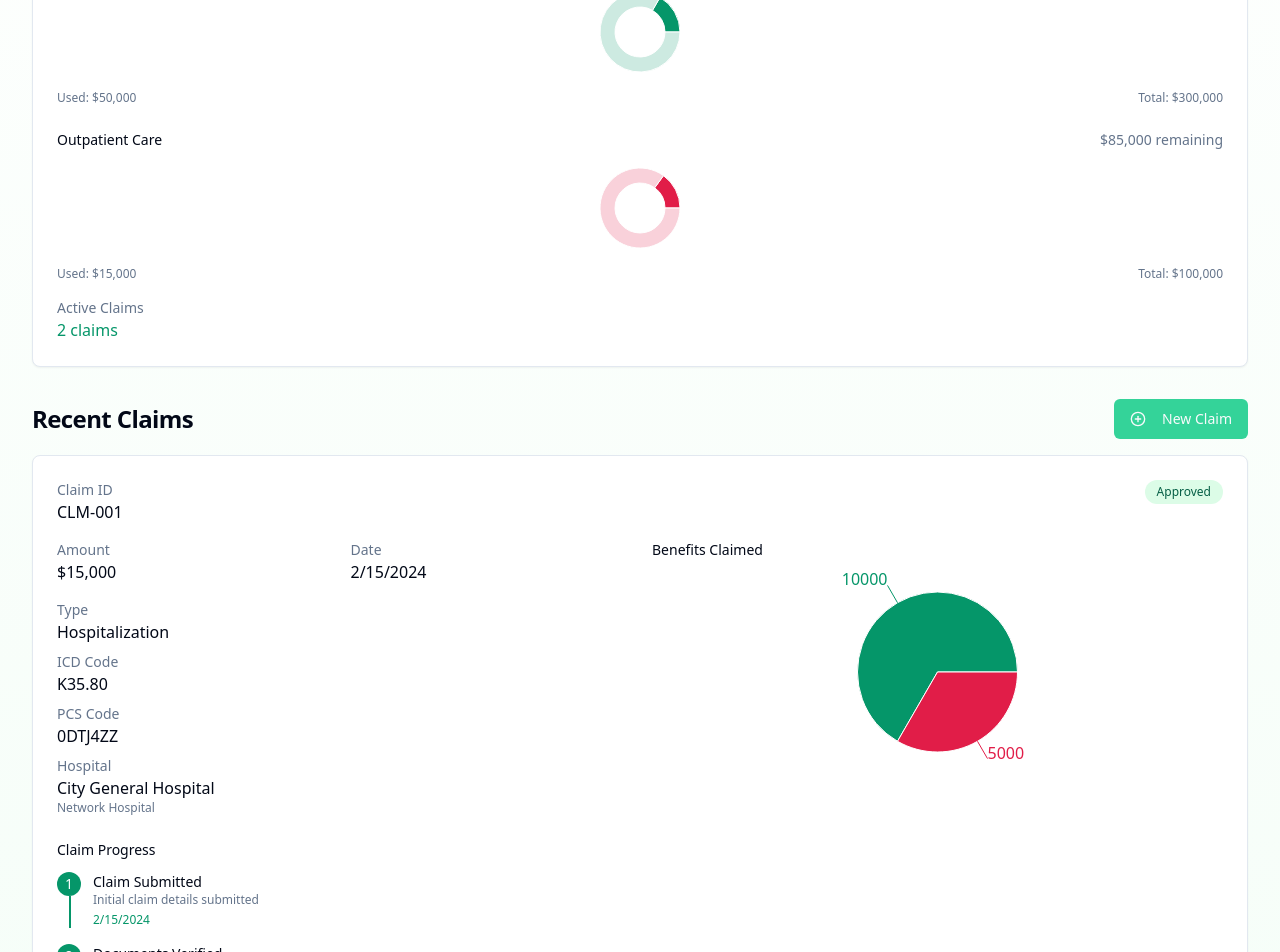
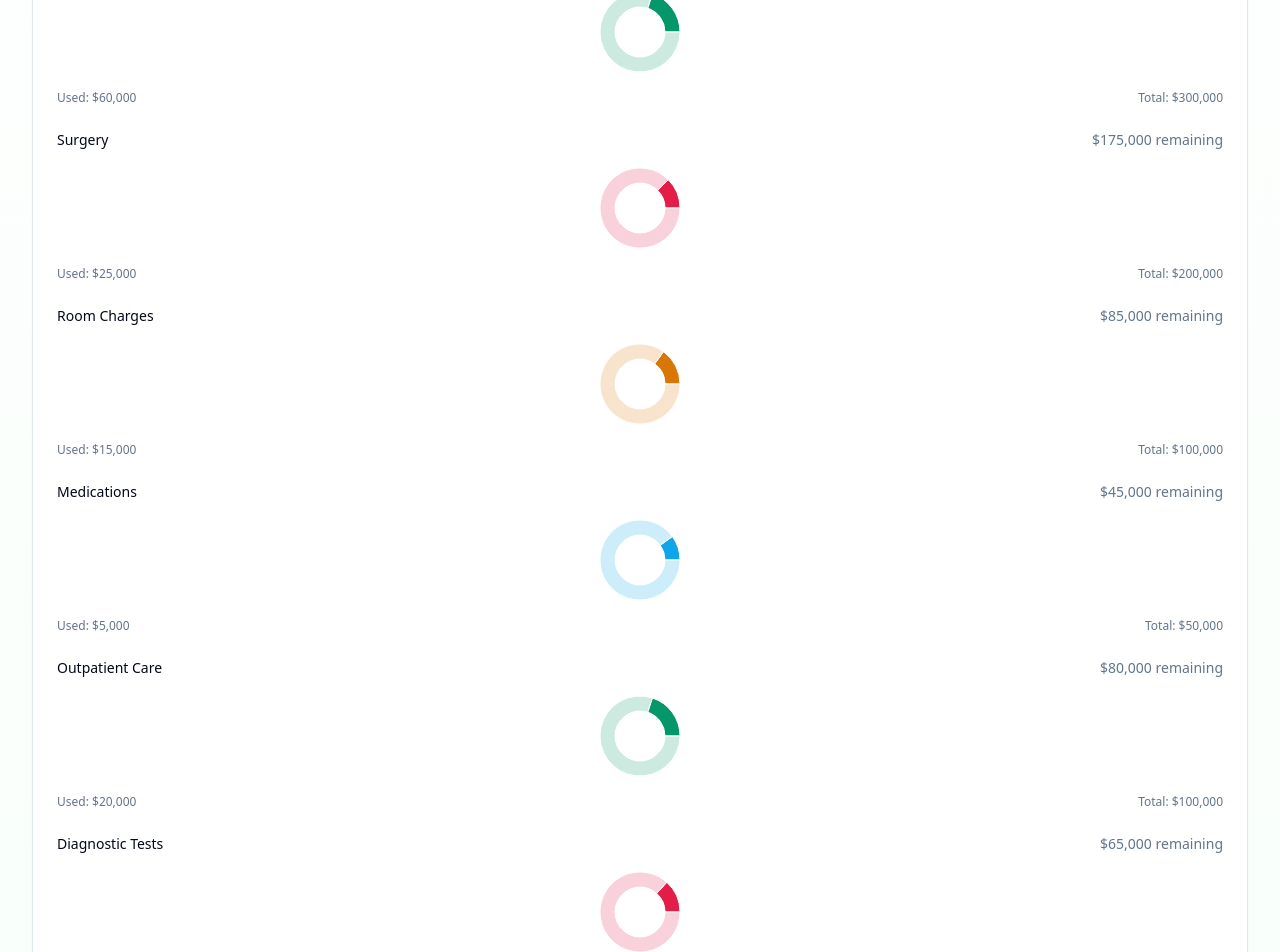
Before and after one commit to Quriousityy/healthpal-portal, a React (Vite) app: page / in a window 1280 px wide. Shown: the part 540-1492 px from the top of the page. Built offline with nearby package versions, Linux system fonts and the light colour scheme.

Commit message:
Sync Policy and Claim Data
The benefits and amounts in the Claims and Policy data were mismatched. This commit synchronizes the data to ensure consistency.  Additional benefits have also been added to the health policy.

```diff
--- a/src/pages/Index.tsx
+++ b/src/pages/Index.tsx
@@ -18,15 +18,39 @@ const mockPolicies: Policy[] = [
       {
         name: "Hospitalization",
         totalAmount: 300000,
-        consumedAmount: 50000,
+        consumedAmount: 60000,
         description: "Coverage for hospital stays",
+      },
+      {
+        name: "Surgery",
+        totalAmount: 200000,
+        consumedAmount: 25000,
+        description: "Coverage for surgical procedures",
+      },
+      {
+        name: "Room Charges",
+        totalAmount: 100000,
+        consumedAmount: 15000,
+        description: "Coverage for room rent",
+      },
+      {
+        name: "Medications",
+        totalAmount: 50000,
+        consumedAmount: 5000,
+        description: "Coverage for prescribed medicines",
       },
       {
         name: "Outpatient Care",
         totalAmount: 100000,
-        consumedAmount: 15000,
+        consumedAmount: 20000,
         description: "Coverage for outpatient treatments",
       },
+      {
+        name: "Diagnostic Tests",
+        totalAmount: 75000,
+        consumedAmount: 10000,
+        description: "Coverage for medical tests and diagnostics",
+      }
     ],
   },
 ];
@@ -75,13 +99,18 @@ const mockClaims: Claim[] = [
     benefitsClaimed: [
       {
         name: "Hospitalization",
-        amount: 10000,
+        amount: 35000,
         benefitId: "b1"
       },
       {
         name: "Surgery",
-        amount: 5000,
+        amount: 25000,
         benefitId: "b2"
+      },
+      {
+        name: "Room Charges",
+        amount: 10000,
+        benefitId: "b3"
       }
     ],
     hospitalDetails: {
@@ -96,7 +125,7 @@ const mockClaims: Claim[] = [
   {
     id: "CLM-002",
     policyId: "1",
-    type: "Hospitalization",
+    type: "Surgery",
     amount: 25000,
     status: "pending",
     createdDate: new Date("2024-03-01"),
@@ -132,14 +161,24 @@ const mockClaims: Claim[] = [
     ],
     benefitsClaimed: [
       {
+        name: "Hospitalization",
+        amount: 25000,
+        benefitId: "b4"
+      },
+      {
         name: "Surgery",
-        amount: 20000,
-        benefitId: "b3"
+        amount: 0,
+        benefitId: "b5"
       },
       {
         name: "Room Charges",
         amount: 5000,
-        benefitId: "b4"
+        benefitId: "b6"
+      },
+      {
+        name: "Medications",
+        amount: 5000,
+        benefitId: "b7"
       }
     ],
     hospitalDetails: {
```
